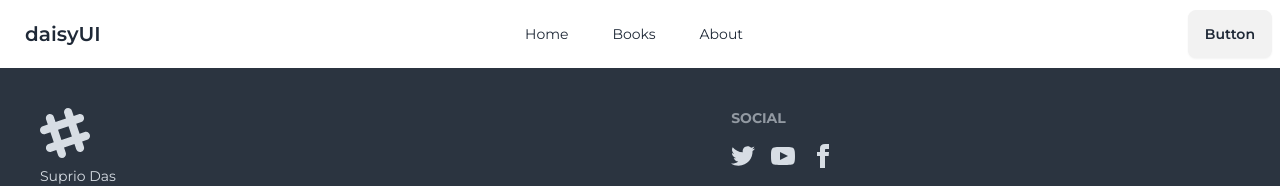
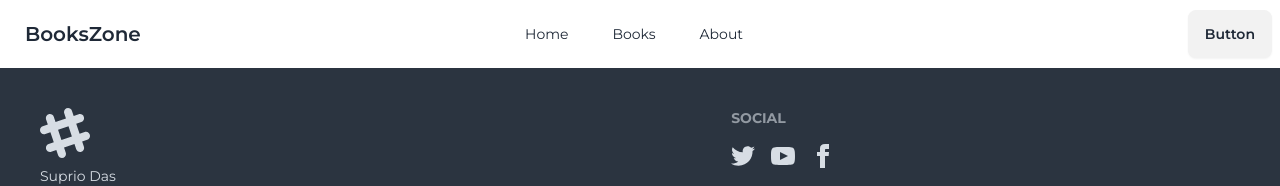
Before and after one commit to Suprio-Das/booksZone, a React (Vite) app: page / in a window 1280 px wide. Shown: the top 186 px of the page. Built offline with nearby package versions, Linux system fonts and the light colour scheme; a web font is replaced by a local one.

Commit message:
Navbar title changed(Forgotten)

```diff
--- a/src/components/Header/Header.jsx
+++ b/src/components/Header/Header.jsx
@@ -27,7 +27,7 @@
                         <li><NavLink to={'/about'}>About</NavLink></li>
                     </ul>
                 </div>
-                <a className="btn btn-ghost text-xl">daisyUI</a>
+                <a className="btn btn-ghost text-xl">BooksZone</a>
             </div>
             <div className="navbar-center hidden lg:flex">
                 <ul className="menu menu-horizontal px-1">
```
